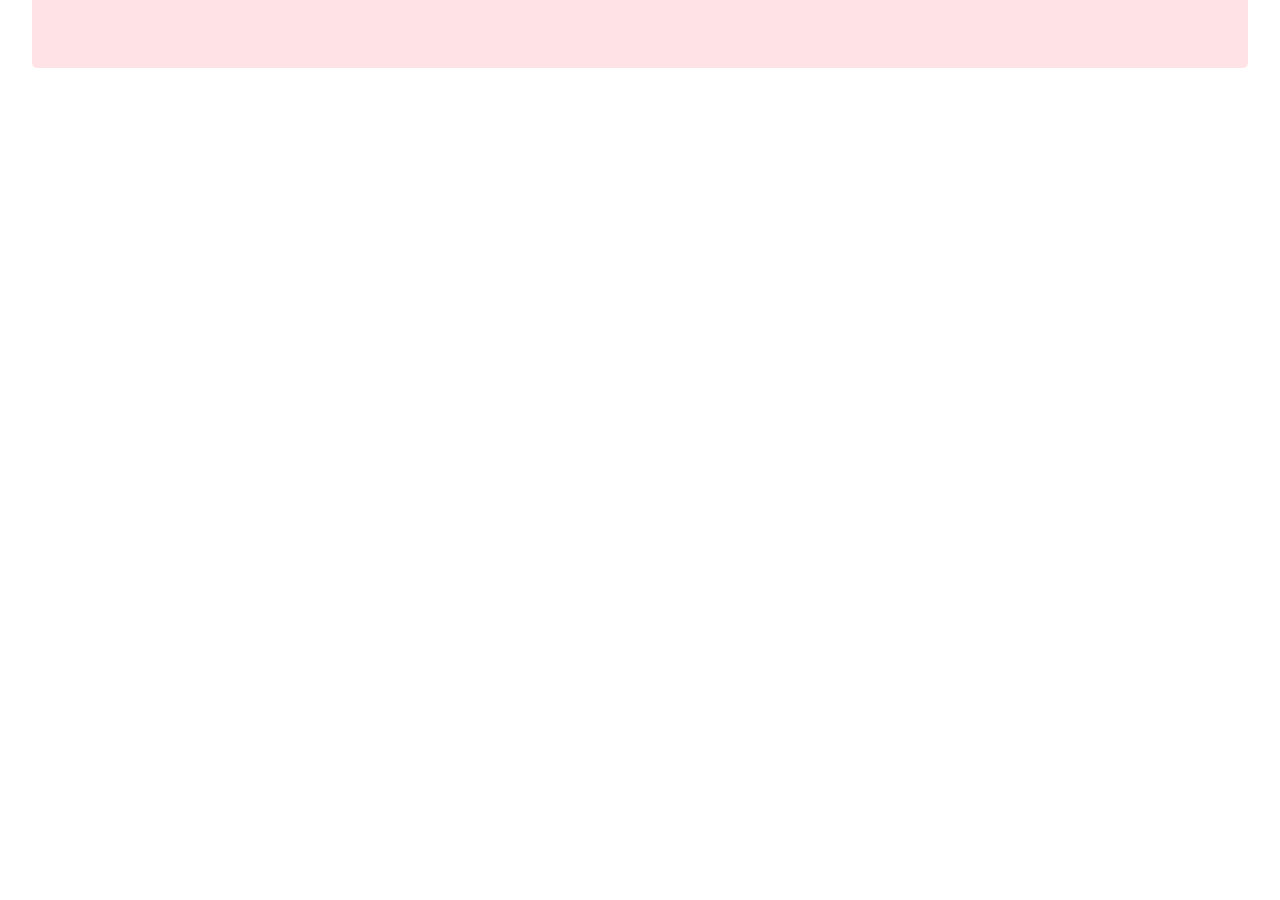
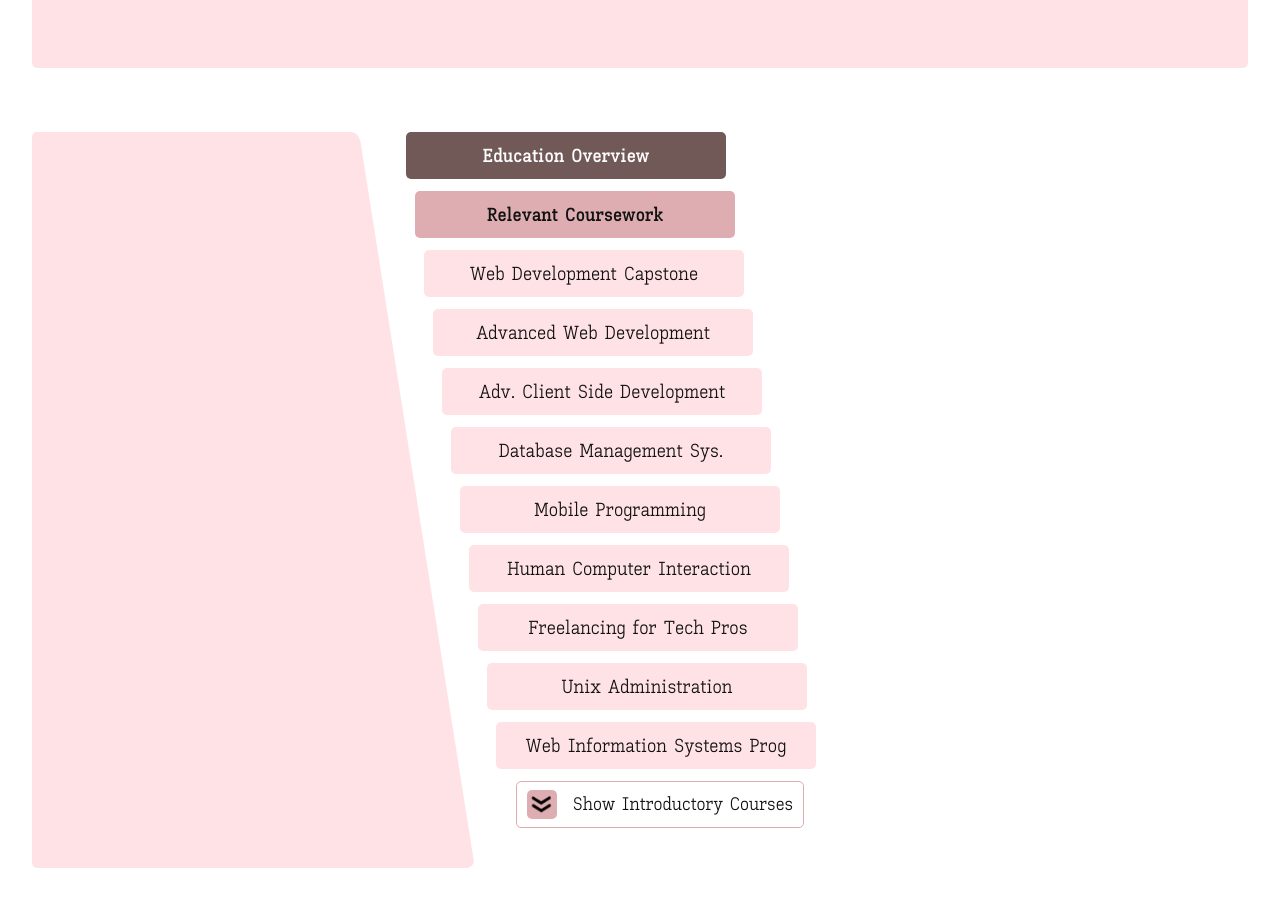
Before and after one commit to JLobbes/my-portfolio, a Next.js app: page / in a window 1280 px wide. Shown: the part 3100-4000 px from the top of the page. Before the commit the page ends 3200 px from the top, so only its background shows below. Built offline with nearby package versions, Linux system fonts and the light colour scheme.

Commit message:
STYLES: adjusted color name to fit additonal shade of pink

```diff
--- a/src/app/page.js
+++ b/src/app/page.js
@@ -6,6 +6,7 @@ import Hero from "../components/Hero";
 import Skills from "../components/Skills"
 import PastWorkPokedex from "@/components/PastWorkPokedex";
 import MidwayInterlude from "@/components/MidwayInterlude";
+import Education from "@/components/Education";
 
 export default function Home() {
   return (
@@ -16,6 +17,7 @@ export default function Home() {
         <Skills />
         <PastWorkPokedex />
         <MidwayInterlude />
+        <Education />
       </main>
     </div>
   );
--- a/src/styles/Hero.module.css
+++ b/src/styles/Hero.module.css
@@ -134,7 +134,7 @@
 }
 
 .nameCard .path {
-  fill: var(--dark-pink);
+  fill: var(--darkest-pink);
 }
 
 .filler-blocks-wrapper {
--- a/src/styles/PastWorkPokedex.module.css
+++ b/src/styles/PastWorkPokedex.module.css
@@ -17,7 +17,7 @@
   height: calc(100% - 2em);
   width: calc(27.5%);
   border-radius: 8px;
-  background-color: var(--dark-pink);
+  background-color: var(--darkest-pink);
 }
 
 .panel.left-panel {
@@ -70,7 +70,7 @@
   height: 1em;
   width: 50%;
   transform: translate(-50%);
-  background-color: var(--dark-pink);
+  background-color: var(--darkest-pink);
   z-index: 9999;
 }
 
@@ -81,7 +81,7 @@
   transform: translate(-50%, 0);
   height: 1em;
   width: 55%; /* Spread beyond center panel boundaries */
-  background-color: var(--dark-pink);
+  background-color: var(--darkest-pink);
   z-index: 9999;
 }
 
--- a/src/styles/Skills.module.css
+++ b/src/styles/Skills.module.css
@@ -104,7 +104,7 @@
 .skillBubble:hover {
   cursor: pointer;
   color: var(--background);
-  background-color: var(--dark-pink);
+  background-color: var(--darkest-pink);
 }
 
 .halfOpacity {
--- a/src/styles/globals.css
+++ b/src/styles/globals.css
@@ -5,7 +5,9 @@
   --foreground: #111111;
   --light-pink: #FFE2E5;
   --pink: #FFCED3;
-  --dark-pink:  #936460;
+  --dark-pink: #DDADB2;
+  --darkest-pink:  #936460;
+  --dark-purple: #715958;
   --darkest-blue: #2A2928;
   --gray: #B9B8B6;
 }
```
